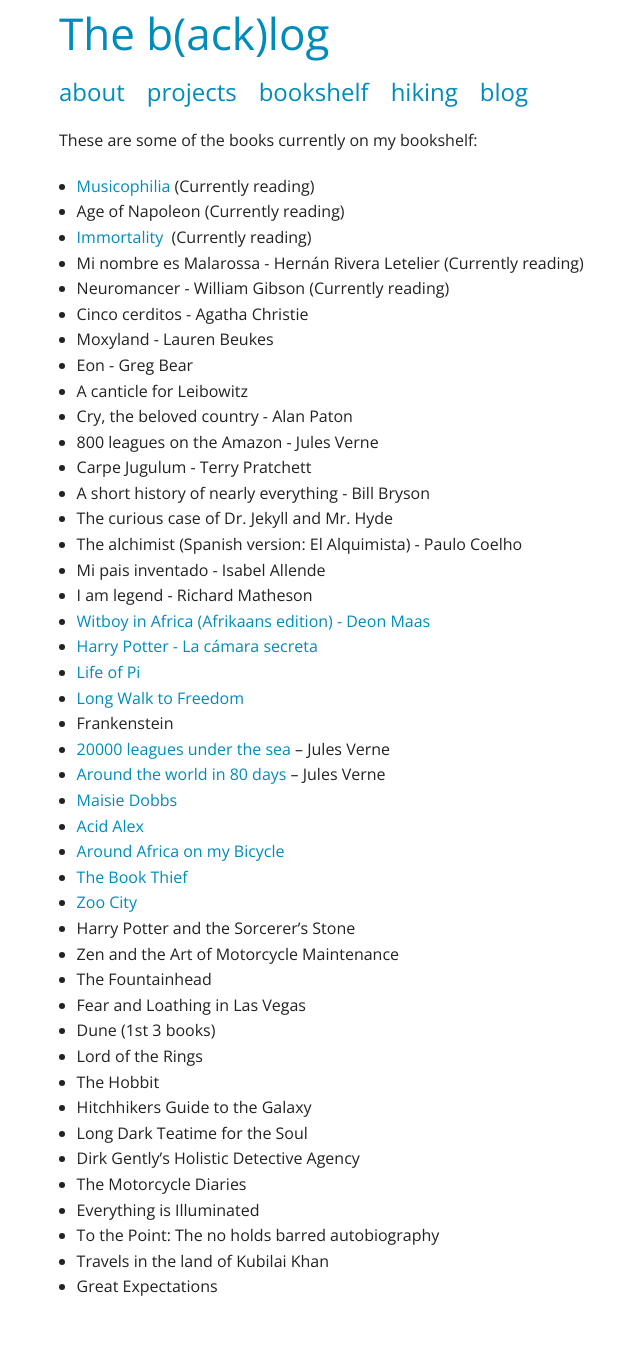
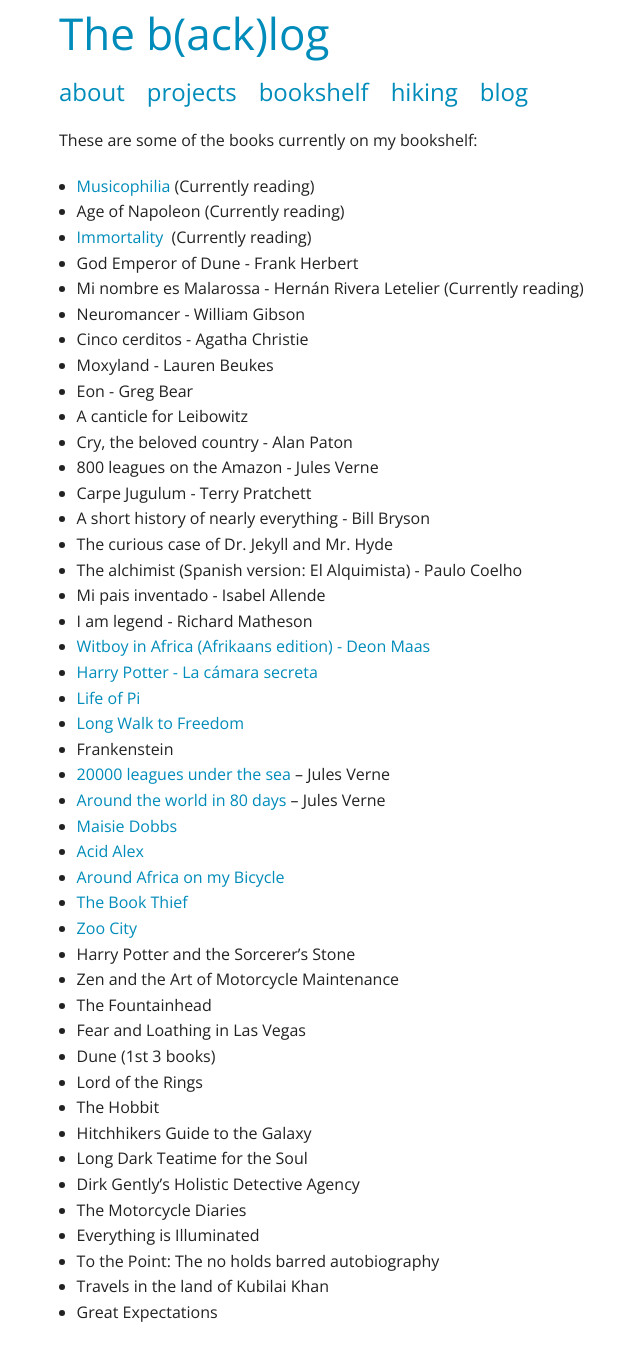
Before and after one commit to dirkcuys/thebacklog, a Jekyll site: the page built from bookshelf/index.md, in a window 1280 px wide. Shown: the whole page, without its empty margins (96-736 px from the left). Built offline with Jekyll 4.4.1, drawn with Linux system fonts in a browser that asks for light colours; nearby versions of some CDN libraries; before the commit the page ends 1320 px from its top, so only the background shows below that.

Commit message:
Update bookshelf

```diff
--- a/bookshelf/index.md
+++ b/bookshelf/index.md
@@ -8,8 +8,9 @@
 *   [Musicophilia][1] (Currently reading)
 *   Age of Napoleon (Currently reading)
 *   [Immortality][3]  (Currently reading)
+*   God Emperor of Dune - Frank Herbert
 *   Mi nombre es Malarossa - Hernán Rivera Letelier (Currently reading)
-*   Neuromancer - William Gibson (Currently reading)
+*   Neuromancer - William Gibson
 *   Cinco cerditos - Agatha Christie
 *   Moxyland - Lauren Beukes
 *   Eon - Greg Bear
--- a/projects/index.html
+++ b/projects/index.html
@@ -4,7 +4,7 @@
 layout: page
 ---
 
-<p>These are some things I've worked on - some for fun and some for profit and some for both!</p>
+<p>These are some things I've worked on - some for fun, some for profit and some for both!</p>
 
 {% for project in site.projects|dictsort:'importance' %}
 <h2>{{ project.title }}</h2>
```
